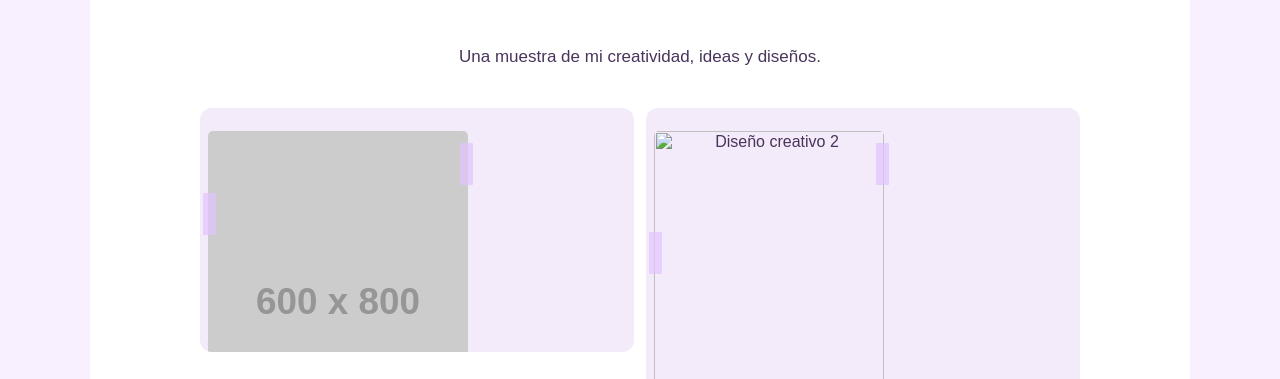
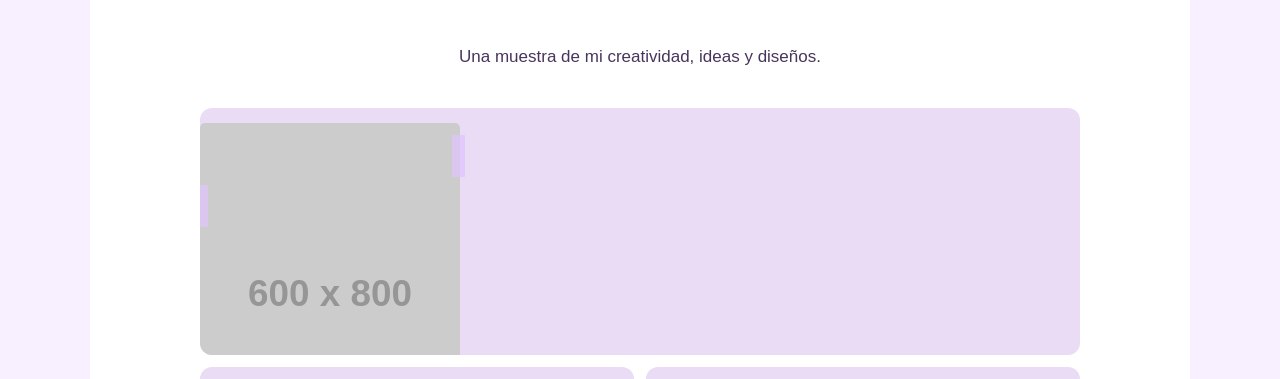
Before and after one commit to marbelym/Web-blog-new, a plain HTML site: page index.html in a window 1280 px wide. Shown: the part 2559-2938 px from the top of the page. Drawn offline with Linux system fonts and the light colour scheme; placeholder pictures from the web are drawn by us.

Commit message:
Update index.html

```diff
--- a/index.html
+++ b/index.html
@@ -193,43 +193,49 @@ section p {
   line-height: 1.5;
 }
 
-/* NUEVO DISEÑO DE PROYECTOS */
+
+/* NUEVA DISTRIBUCIÓN DE PROYECTOS */
 .proyectos {
   display: grid;
   grid-template-columns: repeat(2, minmax(0, 1fr));
-  gap: 22px;
+  gap: 16px;
   max-width: 950px;
   width: 100%;
   margin: 35px auto;
   padding: 15px;
-  align-items: start;
+  box-sizing: border-box;
 }
 
+/* FORMA DE LOS SEIS CUADROS */
 .proyecto {
   width: 100%;
   aspect-ratio: 3 / 4;
-  padding: 8px;
   margin: 0;
-  background: #f3eafa;
+  padding: 0;
+  background: #eadcf5;
   border: none;
   border-radius: 12px;
   box-sizing: border-box;
   overflow: hidden;
 }
 
+/* CUADROS HORIZONTALES */
 .proyecto:nth-child(1),
 .proyecto:nth-child(4) {
-  aspect-ratio: 16 / 9;
+  grid-column: 1 / -1;
+  aspect-ratio: 16 / 4.5;
 }
 
-.proyecto img {
-  display: block;
-  width: 100%;
-  height: 100%;
-  object-fit: contain;
-  border-radius: 6px;
+/* CUADROS VERTICALES */
+.proyecto:nth-child(2),
+.proyecto:nth-child(3),
+.proyecto:nth-child(5),
+.proyecto:nth-child(6) {
+  aspect-ratio: 3 / 4;
 }
 
+/* OCULTAR IMÁGENES Y TEXTOS POR AHORA */
+.proyecto img,
 .proyecto h3,
 .proyecto p {
   display: none;
```
